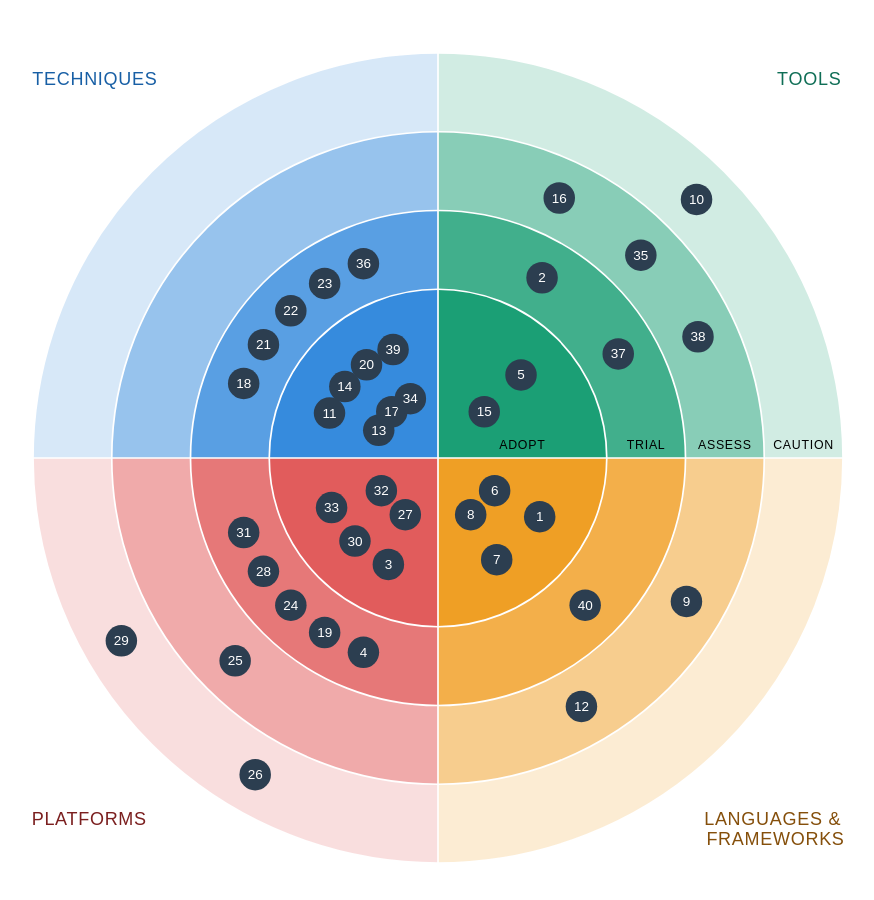
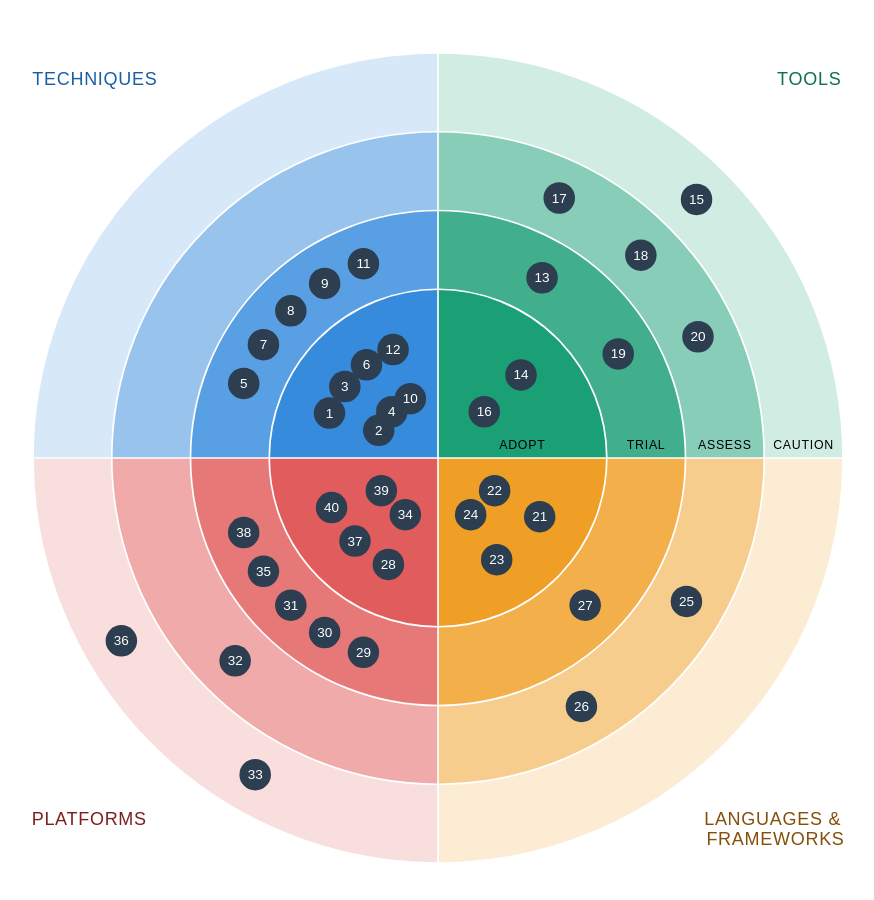
Before and after one commit to SebaRenner/tech-radar, an Angular app: page / in a window 1280 px wide. Shown: the top 900 px of the page, without its empty margins (202-1076 px from the left). Built offline with nearby package versions, Linux system fonts and the light colour scheme.

Commit message:
feat: sort blips by quadrant

```diff
--- a/src/app/app.ts
+++ b/src/app/app.ts
@@ -10,7 +10,7 @@ import { blips } from './data/radar.data';
   styleUrl: './app.scss'
 })
 export class App {
-  readonly blips: Blip[] = blips;
+  readonly blips: Blip[] = blips.sort((a, b) => a.quadrant - b.quadrant);
 
   onBlipSelected(blip: Blip) {
     console.log('Selected blip:', blip);
```
